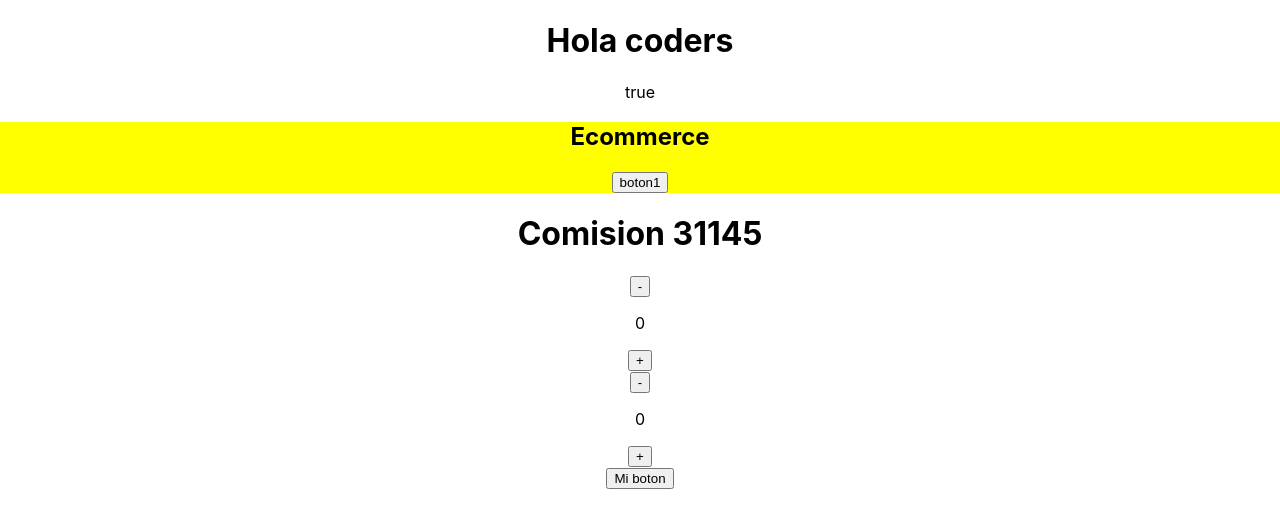
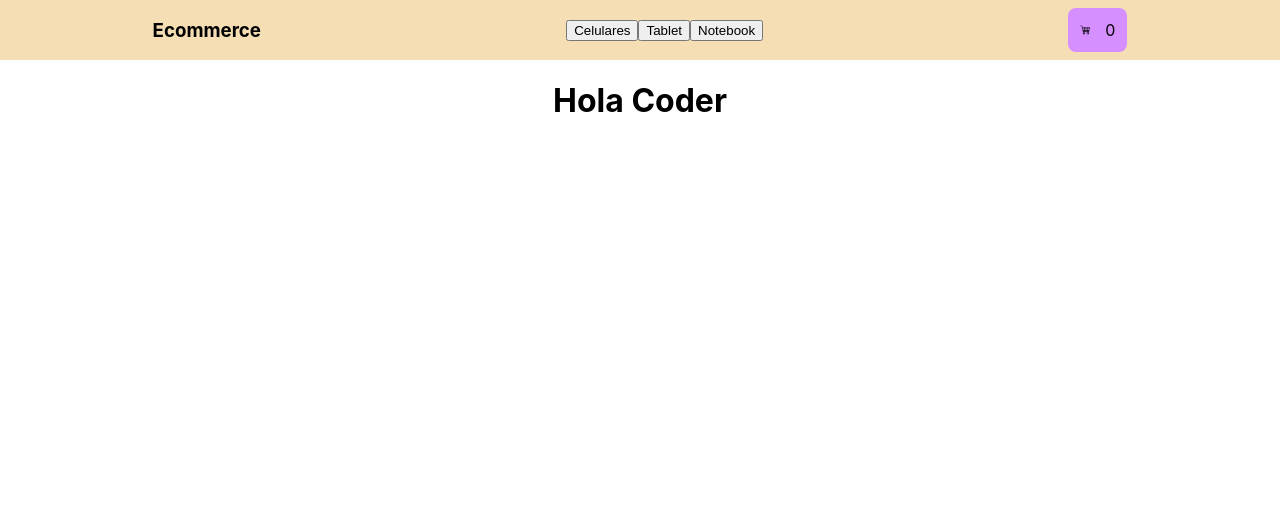
Before and after one commit to emiliogril/comision31145lumie, a React (Create React App) app: page / in a window 1280 px wide. Shown: the top 528 px of the page. Built offline with nearby package versions, Linux system fonts and the light colour scheme.

Commit message:
After 25032022

```diff
--- a/src/App.js
+++ b/src/App.js
@@ -1,29 +1,19 @@
 import React from 'react'
 import './App.css';
 import NavBar from './components/NavBar/NavBar'
-import Counter from './components/Counter/Counter';
-import Button from './components/Button/Button'
-import ClassCounter from './components/ClassCounter/ClassCounter';
 import ItemListContainer from './components/ItemListContainer/ItemListContainer';
 
+
 const App = () => {
-  const title = 'Ecommerce'
-
-  const myFunction = () => {
-    console.log('hice click en el boton')
+  const props = {
+    title: 'Hola Coder',
+    props:'2'
   }
 
   return (
       <div className="App">
-        <ItemListContainer greeting={'Hola coders'}/>
-        { true ? 'true' : 'false' }
-        <NavBar name={title}>
-          'Este es otro titulo'
-        </NavBar>
-        <h1>Comision 31145</h1>
-        <Counter />
-        <ClassCounter />
-        <Button func={myFunction} label="Mi boton"/>
+        <NavBar />
+        <ItemListContainer {...props}/>
       </div>
   );
 }
--- a/src/components/Button/Button.js
+++ /dev/null
@@ -1,7 +0,0 @@
-const Button = (props) => {
-    return (
-        <button className={props.type} onClick={props.func}>{props.label}</button>
-    )
-}
-
-export default Button
--- /dev/null
+++ b/src/components/CartWidget/CartWidget.css
@@ -0,0 +1,30 @@
+.CartWidget {
+    width: auto;
+    padding: 12px;
+    font-size: 8px;
+    background: #d68fff;
+    border-radius: 8px;
+    flex: none;
+    display: flex;
+    order: 1;
+    align-self: center;
+    flex-grow: 0;
+    justify-content: center;
+    align-items: center;
+    text-decoration: none;
+    border: none;
+    border-style: none;
+    cursor: pointer;
+    outline: inherit;
+    font-size: medium;
+}
+
+.CartImg {
+    width: 20px;
+    margin-right: 10px;
+}
+
+.CartImg {
+    width: 100px;
+    margin-right: 25px;
+}
--- /dev/null
+++ b/src/components/CartWidget/CartWidget.js
@@ -0,0 +1,12 @@
+import './CartWidget.css'
+
+const CartWidget = () => {
+    return(
+        <div className="CartWidget">
+            <img src='./images/cart.png' alt='cart' className='CartImg' style={{ width: 10, marginRight: 15}}/>
+            0
+        </div>
+    )
+}
+
+export default CartWidget
--- a/src/components/ClassCounter/ClassCounter.js
+++ /dev/null
@@ -1,32 +0,0 @@
-import { Component } from "react";
-
-class ClassCounter extends Component {
-    constructor(props) {
-        super(props)
-        this.state = { count: 0, otherState: 'hola' }
-    }
-
-    decrement = () => {
-        this.setState({
-            count: this.state.count - 1
-        })
-    }
-
-    increment = () => {
-        this.setState({
-            count: this.state.count + 1
-        })
-    }
-
-    render() {
-        return (
-            <div>
-                <button onClick={this.decrement}>-</button>
-                <p>{this.state.count}</p>
-                <button onClick={this.increment}>+</button>
-            </div>
-        )
-    }
-}
-
-export default ClassCounter
--- a/src/components/Counter/Counter.js
+++ /dev/null
@@ -1,23 +0,0 @@
-const Counter = () => {
-    let count = 0
-
-    const decrement = () => {
-        console.log('decrement')
-        count = count - 1
-    }
-
-    const increment = () => {
-        console.log('increment')
-        count = count + 1
-    }
-
-    return(
-        <div>
-            <button onClick={decrement}>-</button>
-            <p>{count}</p>
-            <button onClick={increment}>+</button>
-        </div>
-    )
-}
-
-export default Counter
--- a/src/components/ItemListContainer/ItemListContainer.js
+++ b/src/components/ItemListContainer/ItemListContainer.js
@@ -1,7 +1,8 @@
 const ItemListContainer = (props) => {
-    console.log(props.greeting)
+    // console.log(title)
+    console.log(props)
     return(
-        <h1>{props.greeting}</h1>
+        <h1>{props.title}</h1>
     )
 }
 
--- a/src/components/NavBar/NavBar.css
+++ b/src/components/NavBar/NavBar.css
@@ -1,3 +1,44 @@
 .NavBar {
-    background-color: yellow;
-}
+    display: flex;
+    background: transparent;
+    justify-content: space-around;
+    align-items: center;
+    height: 60px;
+    background: wheat;
+  }
+
+  .Categories {
+    display: flex;
+    justify-content: space-around;
+    align-items: center;
+  }
+
+  .Option {
+    /* color: #8C30F5; */
+    text-decoration: none;
+    border-radius: 25;
+    margin: 0 50px;
+    /* TODO */
+    width: auto;
+    padding: 12px;
+    font-size: 8px;
+    background: #8C30F5;
+    border-radius: 8px;
+    flex: none;
+    display: flex;
+    order: 1;
+    align-self: center;
+    flex-grow: 0;
+    justify-content: center;
+    align-items: center;
+    text-decoration: none;
+    color: #FFFFFF;
+    border: none;
+    border-style: none;
+    cursor: pointer;
+    outline: inherit;
+  }
+
+  .NavLink {
+    color :rgb(255, 0, 0)
+  }
--- a/src/components/NavBar/NavBar.js
+++ b/src/components/NavBar/NavBar.js
@@ -1,11 +1,21 @@
 import './NavBar.css'
+import CartWidget from '../CartWidget/CartWidget'
 
-const NavBar = (props) => {
-    console.log(props.children)
+const NavBar = () => {
     return(
         <nav className="NavBar">
-            <h2>{props.name}</h2>
-            <button>boton1</button>
+            <div>
+                <h3>Ecommerce</h3>
+            </div>
+            <div>
+                <button>Celulares</button>
+                <button>Tablet</button>
+                <button>Notebook</button>
+            </div>
+            <div>
+                <CartWidget />
+            </div>
+
         </nav>
     )
 }
```
Also changed, not shown: src/components/NavBar/ClassNavBar.js (deleted, +0 -15 lines), public/images/cart.png (added), src/components/Button/Button.css (deleted).
